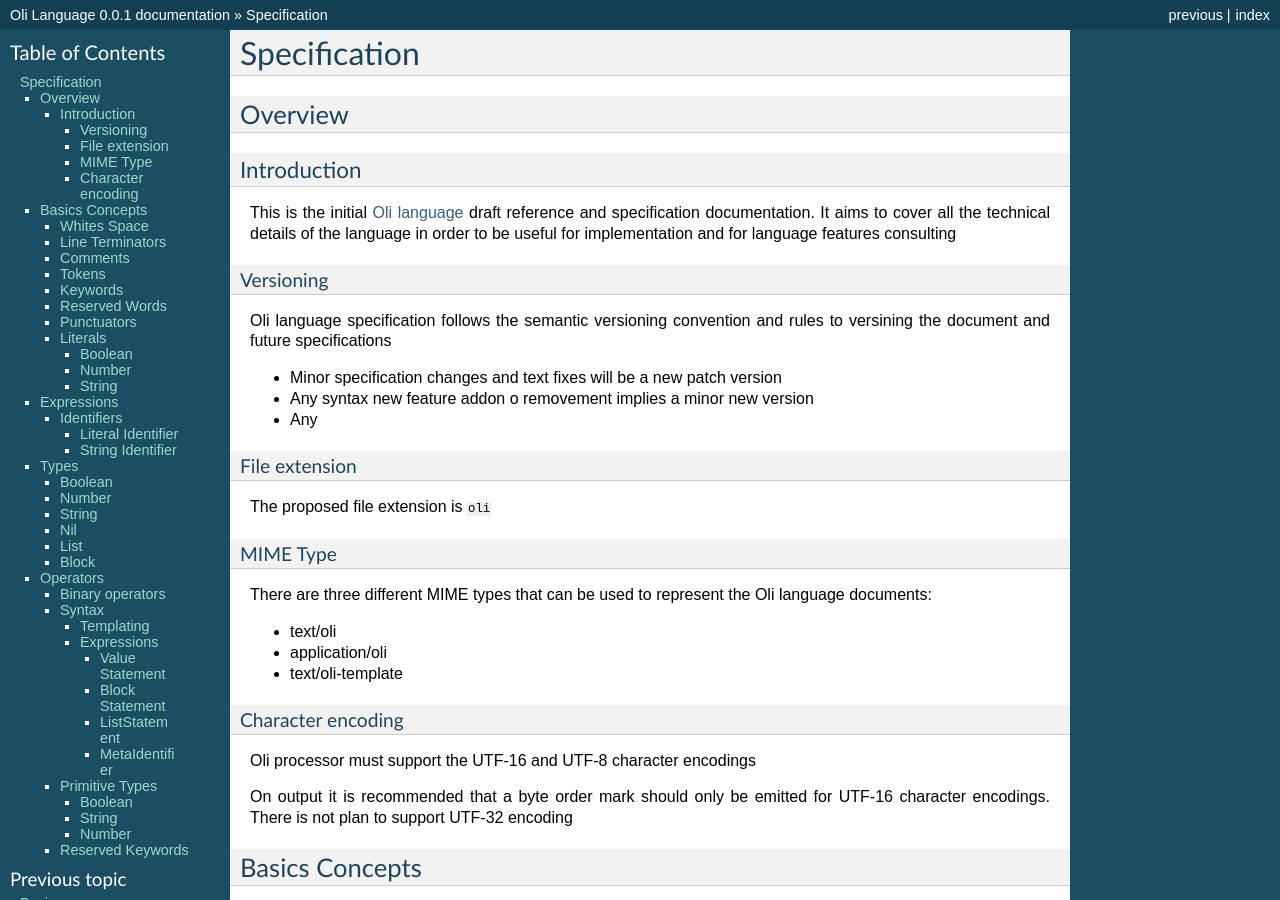
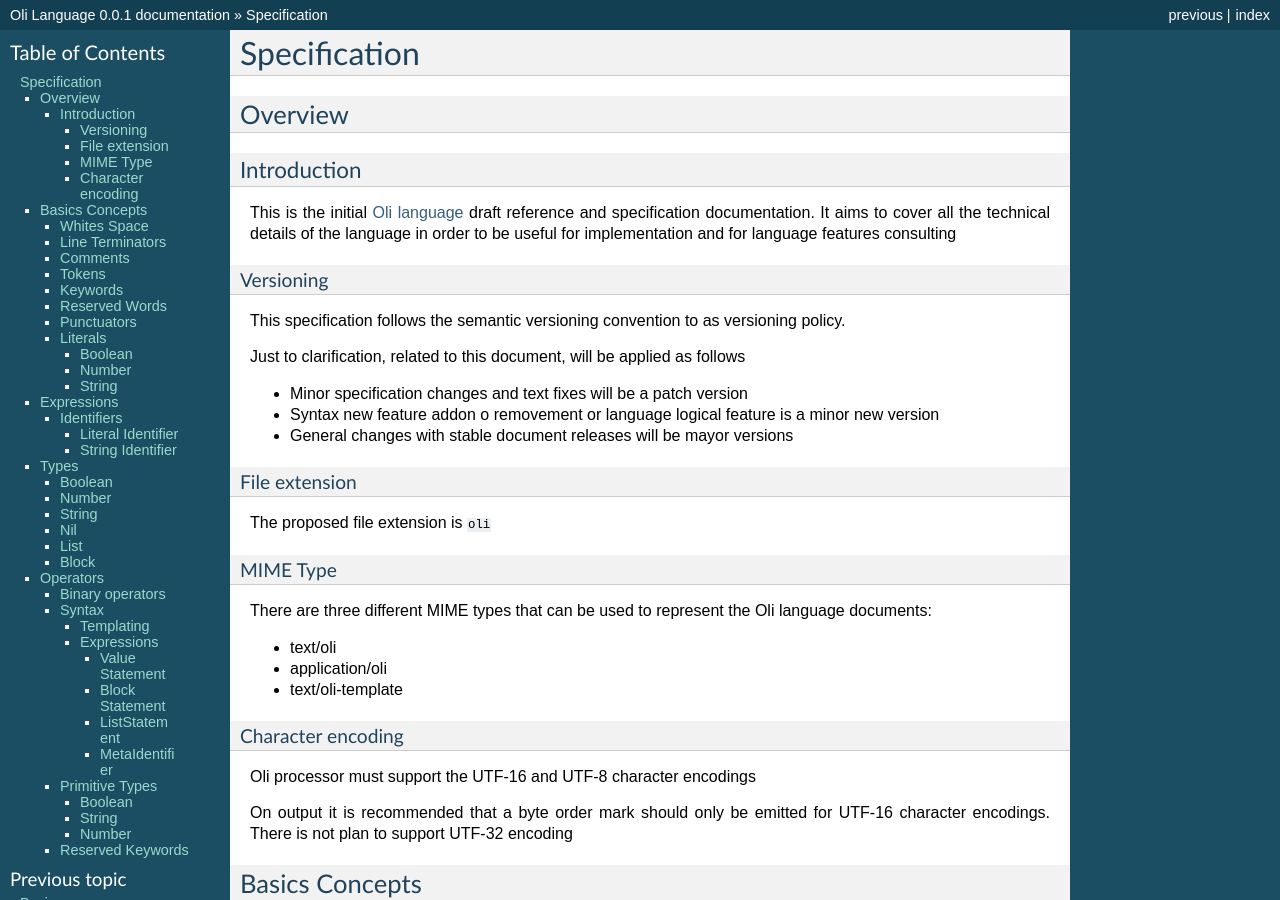
Before and after one commit to oli-lang/oli, a Sphinx documentation site: the page built from docs/source/specification.rst, in a window 1280 px wide and 900 px high. Built offline with Sphinx 7.4.7, drawn with Linux system fonts in a browser that asks for light colours; formulas are drawn with MathJax 3; pages that are not in the unit, such as notebooks, are missing from menus.

Commit message:
chore: update specification

```diff
--- a/docs/source/specification.rst
+++ b/docs/source/specification.rst
@@ -15,12 +15,14 @@ for implementation and for language features consulting
 Versioning
 ^^^^^^^^^^
 
-Oli language specification follows the semantic versioning convention and rules to
-versining the document and future specifications
+This specification follows the semantic versioning convention to
+as versioning policy.
 
-- Minor specification changes and text fixes will be a new patch version
-- Any syntax new feature addon o removement implies a minor new version
-- Any
+Just to clarification, related to this document, will be applied as follows
+
+- Minor specification changes and text fixes will be a patch version
+- Syntax new feature addon o removement or language logical feature is a minor new version
+- General changes with stable document releases will be mayor versions
 
 File extension
 ^^^^^^^^^^^^^^
```
